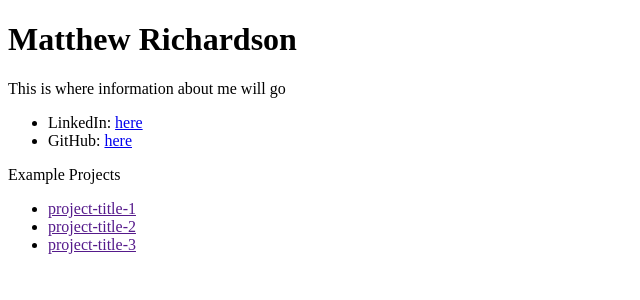
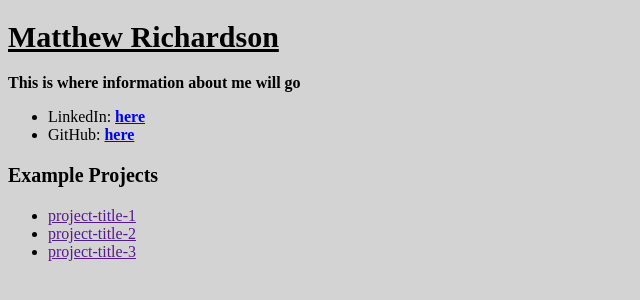
Before and after one commit to mRichardson8/Online_Portfolio, a plain HTML site: page index.html in a window 1280 px wide. Shown: the whole page, without its empty margins (0-640 px from the left). Drawn offline with Linux system fonts and the light colour scheme.

Commit message:
Added basic CSS

```diff
--- a/index.html
+++ b/index.html
@@ -4,17 +4,18 @@
     <meta charset="UTF-8">
     <meta http-equiv="X-UA-Compatible" content="IE=edge">
     <meta name="viewport" content="width=device-width, initial-scale=1.0">
+    <link rel="stylesheet" href="styles.css">
     <title>Online-Portfolio</title>
 </head>
 <body>
     <h1>Matthew Richardson</h1>
-    <p>This is where information about me will go</p>
-    <ul>
-        <li>LinkedIn: <a href="https://findtheinvisiblecow.com/">here</a></li>
-        <li>GitHub: <a href="https://findtheinvisiblecow.com/">here</a></li>
+    <p id="personal-desc">This is where information about me will go</p>
+    <ul id="socials-list">
+        <li>LinkedIn: <a class="social-link" href="https://findtheinvisiblecow.com/">here</a></li>
+        <li>GitHub: <a class="social-link" href="https://findtheinvisiblecow.com/">here</a></li>
     </ul>
 
-    <p id='list-title'>Example Projects</p>
+    <p id='project-title'>Example Projects</p>
     <ul>
         <li><a href="">project-title-1</a></li>
         <li><a href="">project-title-2</a></li>
--- a/styles.css
+++ b/styles.css
@@ -0,0 +1,22 @@
+body {
+    background-color:lightgray;
+}
+
+h1{
+    text-decoration: underline;
+    font-size: 30px;
+}
+
+#personal-desc{
+    font-weight: bold;
+    font-size: 16px;
+}
+
+.social-link{
+    font-weight: bold;
+}
+
+#project-title{
+    font-size: 20px;
+    font-weight: bold;
+}
```
